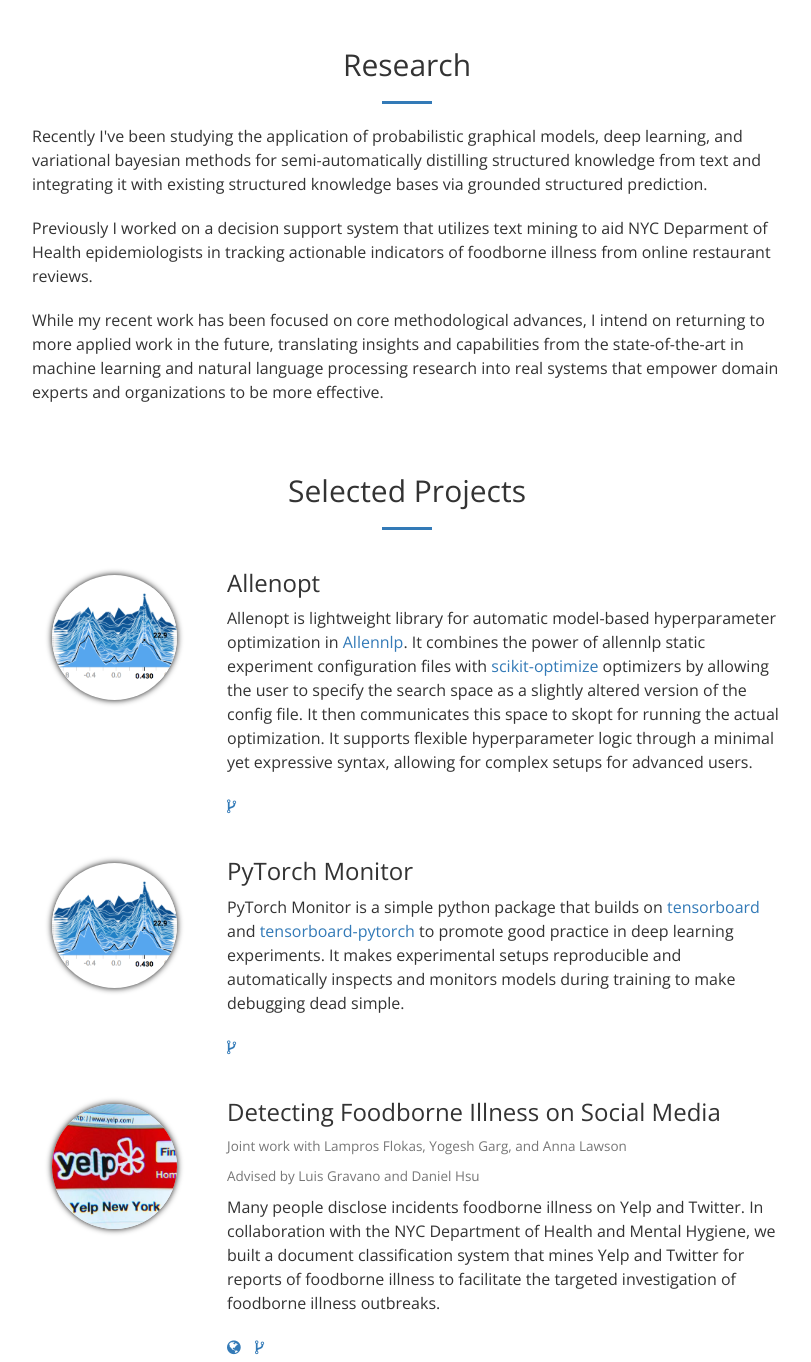
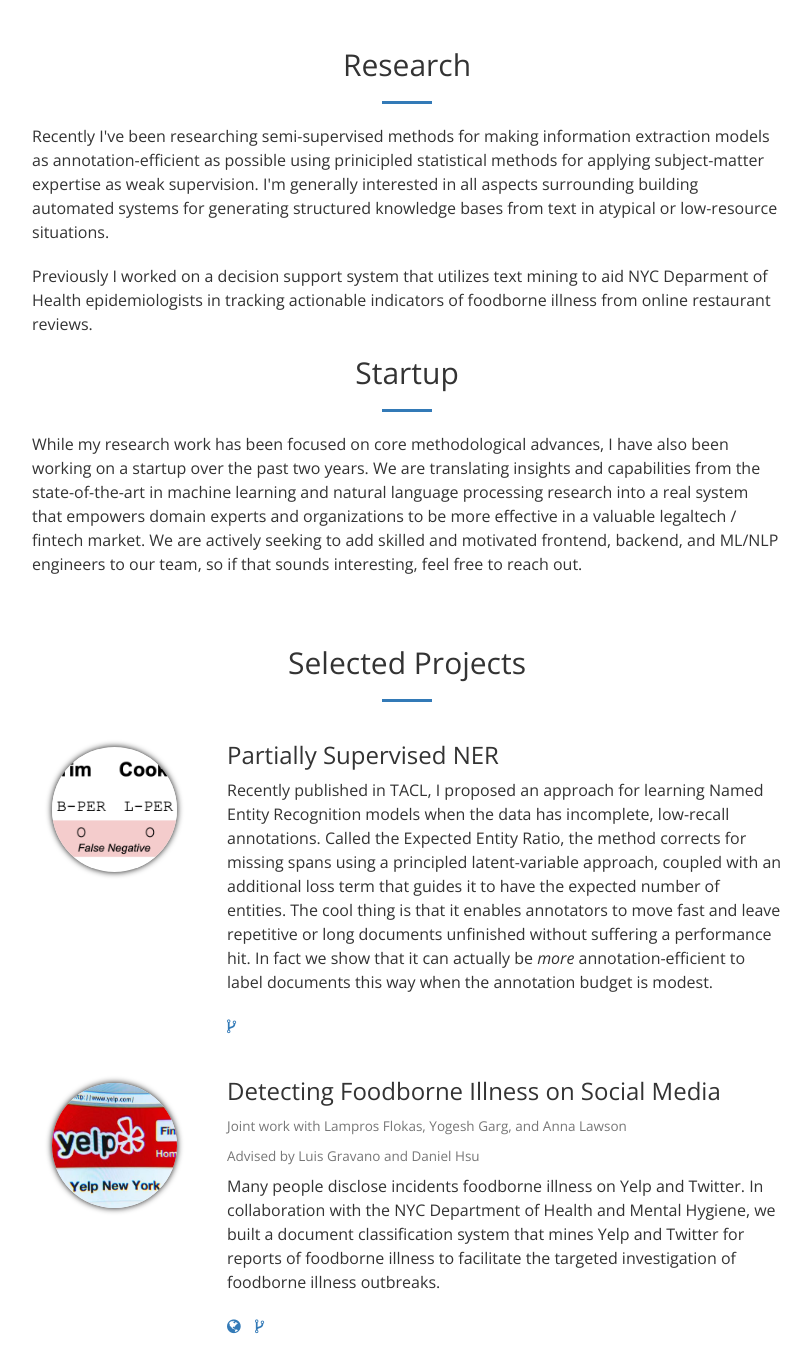
Before and after one commit to teffland/teffland.github.io, a plain HTML site: page index.html in a window 1280 px wide. Shown: the part 802-2164 px from the top of the page, without its empty margins (233-1044 px from the left). Drawn offline with nearby package versions, Linux system fonts and the light colour scheme.

Commit message:
Update index.html

```diff
--- a/index.html
+++ b/index.html
@@ -125,21 +125,28 @@
                     <h2 class="section-heading">Research</h2>
                     <hr class="primary">
                     <p>
-                      Recently I've been studying the application of probabilistic graphical models,
-                      deep learning, and variational bayesian methods for semi-automatically distilling structured knowledge
-                      from text and integrating it with existing structured knowledge bases via grounded structured prediction.
+                      Recently I've been researching semi-supervised methods for making information extraction models as annotation-efficient as possible
+                      using prinicipled statistical methods for applying subject-matter expertise as weak supervision. I'm generally interested in all aspects surrounding
+                      building automated systems for generating structured knowledge bases from text in atypical or low-resource situations.
                     </p>
                     <p>
                       Previously I worked on a decision support system that utilizes text mining to aid
                       NYC Deparment of Health epidemiologists in tracking actionable indicators of foodborne illness
                       from online restaurant reviews.
                     </p>
+
+
+                    <h2 class="section-heading">Startup</h2>
+                    <hr class="primary">
                     <p>
-                      While my recent work has been focused on core methodological advances, I intend on
-                      returning to more applied work in the future, translating insights and capabilities
+                      While my research work has been focused on core methodological advances, I have also
+                      been working on a startup over the past two years. We are translating insights and capabilities
                       from the state-of-the-art in machine learning and natural language processing research
-                      into real systems that empower domain experts and organizations to be more effective.
+                      into a real system that empowers domain experts and organizations to be more effective in a valuable
+                      legaltech / fintech market. We are actively seeking to add skilled and motivated frontend, backend,
+                      and ML/NLP engineers to our team, so if that sounds interesting, feel free to reach out.
                     </p>
+
                 </div>
             </div>
         </div>
@@ -155,8 +162,31 @@
                 </div>
             </div>
 
-          <!-- Allen-Opt -->
             <div class="row">
+              <div class="col-md-2 col-md-offset-2">
+                <div class="project-pic"
+                     style="background-size:110%;
+                            background-position:50% 40%;
+                            background-image: url(static/img/pner.png);"></div>
+              </div>
+              <div class="col-md-6 col-sm-12">
+                <h3>Partially Supervised NER</h3>
+                <p>
+                  Recently published in TACL, I proposed an approach for learning Named Entity Recognition models when the data has incomplete, low-recall annotations.
+                  Called the Expected Entity Ratio, the method corrects for missing spans using a principled latent-variable approach, coupled with an additional loss term
+                  that guides it to have the expected number of entities.
+
+                  The cool thing is that it enables annotators to move fast and leave repetitive or long documents unfinished without suffering a performance hit.
+                  In fact we show that it can actually be <i>more</i> annotation-efficient to label documents this way when the annotation budget is modest.
+                <p>
+                  <a href="https://github.com/teffland/allenopt" class="icon fa-code-fork" title="Code"></a>
+                </p>
+              </div>
+            </div>
+
+
+            <!-- Allen-Opt -->
+            <!-- <div class="row">
               <div class="col-md-2 col-md-offset-2">
                 <div class="project-pic"
                      style="background-size:110%;
@@ -176,10 +206,10 @@
                   <a href="https://github.com/teffland/allenopt" class="icon fa-code-fork" title="Code"></a>
                 </p>
               </div>
-            </div>
+            </div> -->
 
             <!-- PyTorch Monitor -->
-            <div class="row">
+            <!-- <div class="row">
               <div class="col-md-2 col-md-offset-2">
                 <div class="project-pic"
                      style="background-size:110%;
@@ -202,7 +232,7 @@
                   <a href="https://github.com/teffland/pytorch-monitor" class="icon fa-code-fork" title="Code"></a>
                 </p>
               </div>
-            </div>
+            </div> -->
 
             <!-- FBNYC -->
             <div class="row">
@@ -253,7 +283,7 @@
             </div>
 
             <!-- FindIt -->
-            <div class="row">
+            <!-- <div class="row">
               <div class="col-md-2 col-md-offset-2">
                 <div class="project-pic"
                      style="background-size:220%;
@@ -274,7 +304,7 @@
                   <a href="static/papers/acm-src-grand.pdf" class="icon fa-file-text-o" title="ACM Student Research Competition Grand Finals"></a>
                 </p>
               </div>
-            </div>
+            </div> -->
 
             <!-- Secure Fingerprints -->
             <!-- <div class="row">
@@ -335,6 +365,15 @@
                     <h2 class="section-heading">Publications</h2>
                     <hr>
                     <ul class="publications">
+                        <li>
+                          <strong>T. Effland</strong> and Michael Collins. Partially Supervised Named Entity Recognition via the Expected Entity Ratio Loss. <i>Transactions of the Association for Computational Linguistics (TACL)</i>, December 2021
+
+                          <br>
+
+                          <a href="https://direct.mit.edu/tacl/article/doi/10.1162/tacl_a_00429/108606/Partially-Supervised-Named-Entity-Recognition-via" class="icon fa-file-text-o" title="Paper"></a>
+                          <a href="https://github.com/teffland/ner-expected-entity-ratio7" class="icon fa-code-fork" title="Code"></a>
+                        </li>
+
                         <li>
                           <strong>T. Effland</strong>, Anna Lawson, Sharon Balter, Katelynn Devinney, Vasuhda Reddy, Luis Gravano, Daniel
                           Hsu. Discovering Foodborne Illness in Online Restaurant Reviews. <i>Journal of the American Medical Informatics Association (JAMIA)</i>, Volume 25, Issue 12, 1 December 2018, Pages 1586 - 1592
@@ -404,7 +443,7 @@
                     <h2 class="section-heading">About</h2>
                     <hr class="primary">
                     <p>
-                      When I'm not working, I enjoy reading, painting, traveling, and getting outdoors.
+                      When I'm not working, I enjoy reading, painting, wood-working, traveling, and getting outdoors.
                     </p>
 
                 </div>
```
